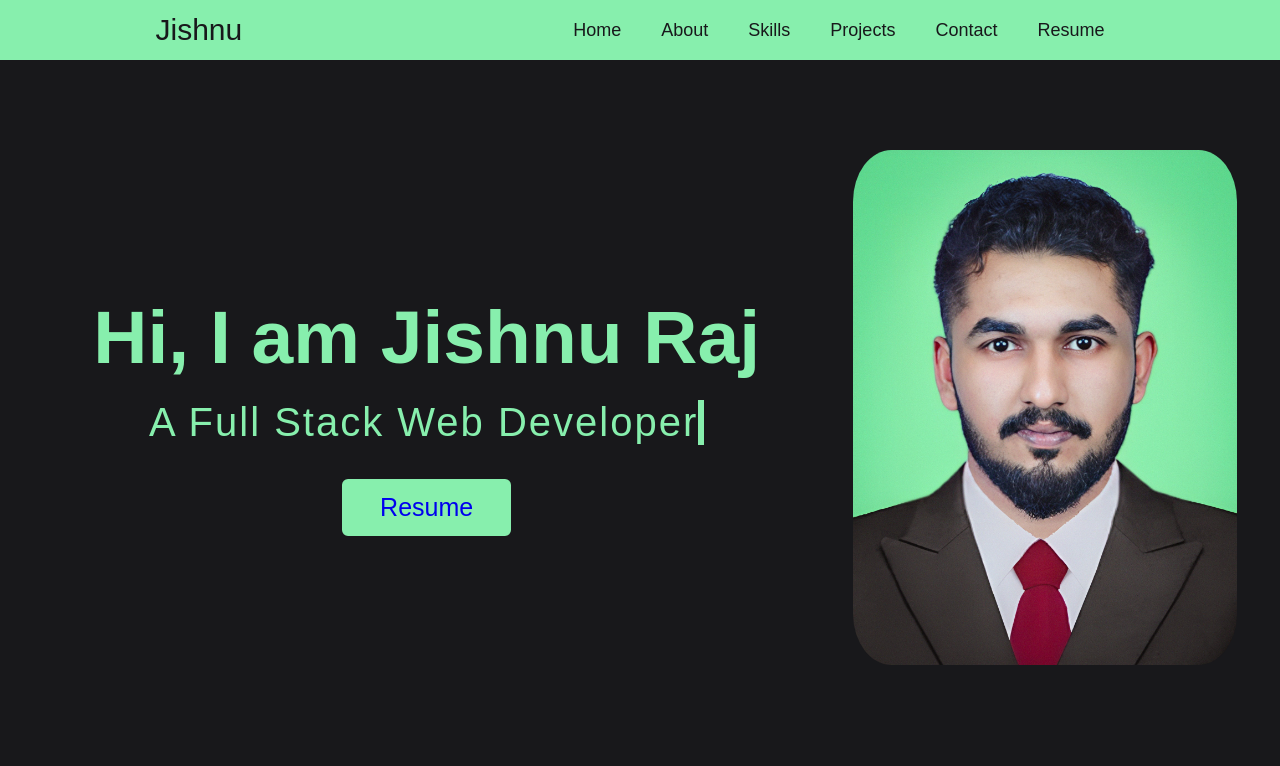
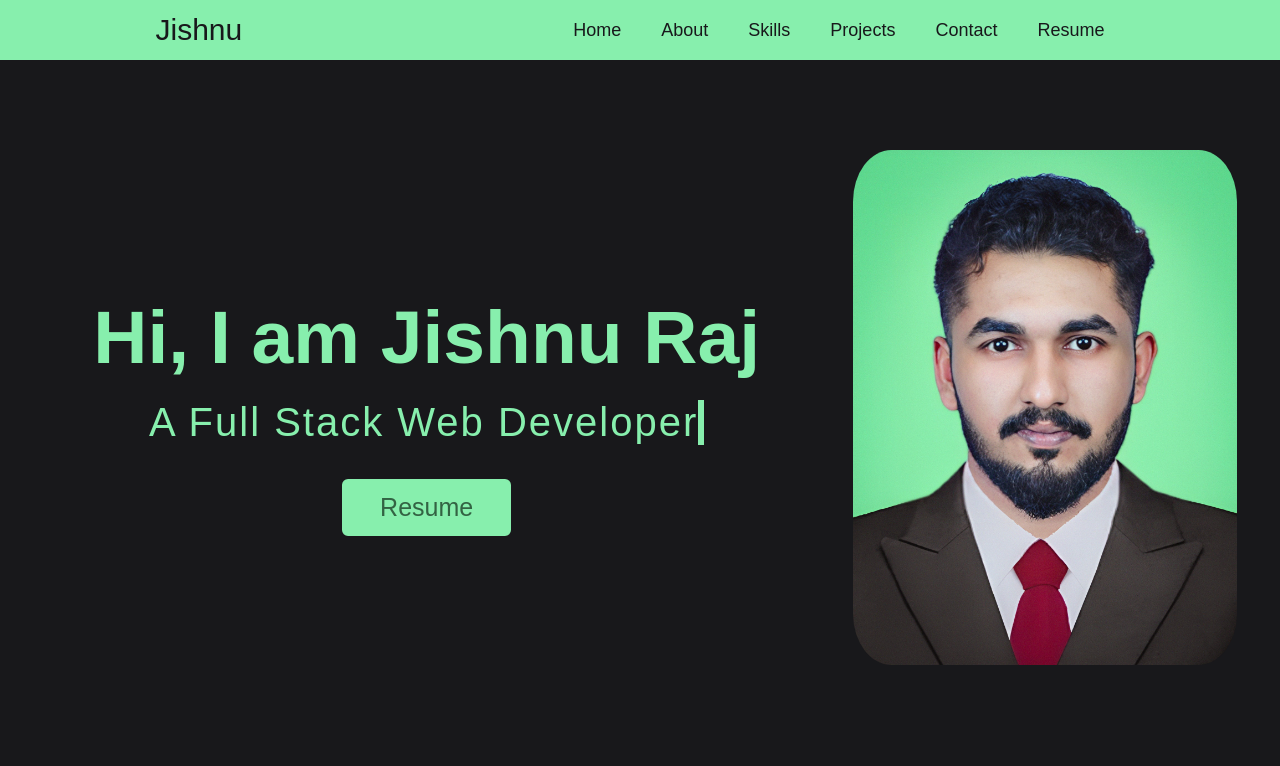
Before and after one commit to Jishnuraj2001/Jishnuraj2001.github.io, a website: page index.html in a window 1280 px wide. Shown: the top 766 px of the page. Drawn offline with Linux system fonts and the light colour scheme; no server answers.

Commit message:
added btn css

```diff
--- a/index.css
+++ b/index.css
@@ -163,6 +163,7 @@ body {
 
 a{
     text-decoration: none;
+    color: #18181b;
 }
 
 
--- a/index.html
+++ b/index.html
@@ -33,7 +33,7 @@
             <div id="user-detail-profession">
                 <p class="text-3">A Full Stack Web Developer</p>
             </div>
-            <button id="resume-button-2"><a href="./images/Jishnu_Raj_Resume.pdf" download="Jishnu_Raj_Resume" id="resume-link-2">Resume</a></button>
+            <button id="resume-button-2"><a style="color:#336343"  href="./images/Jishnu_Raj_Resume.pdf" download="Jishnu_Raj_Resume" id="resume-link-2">Resume</a></button>
 
         </div>
         <div id="two">
```
